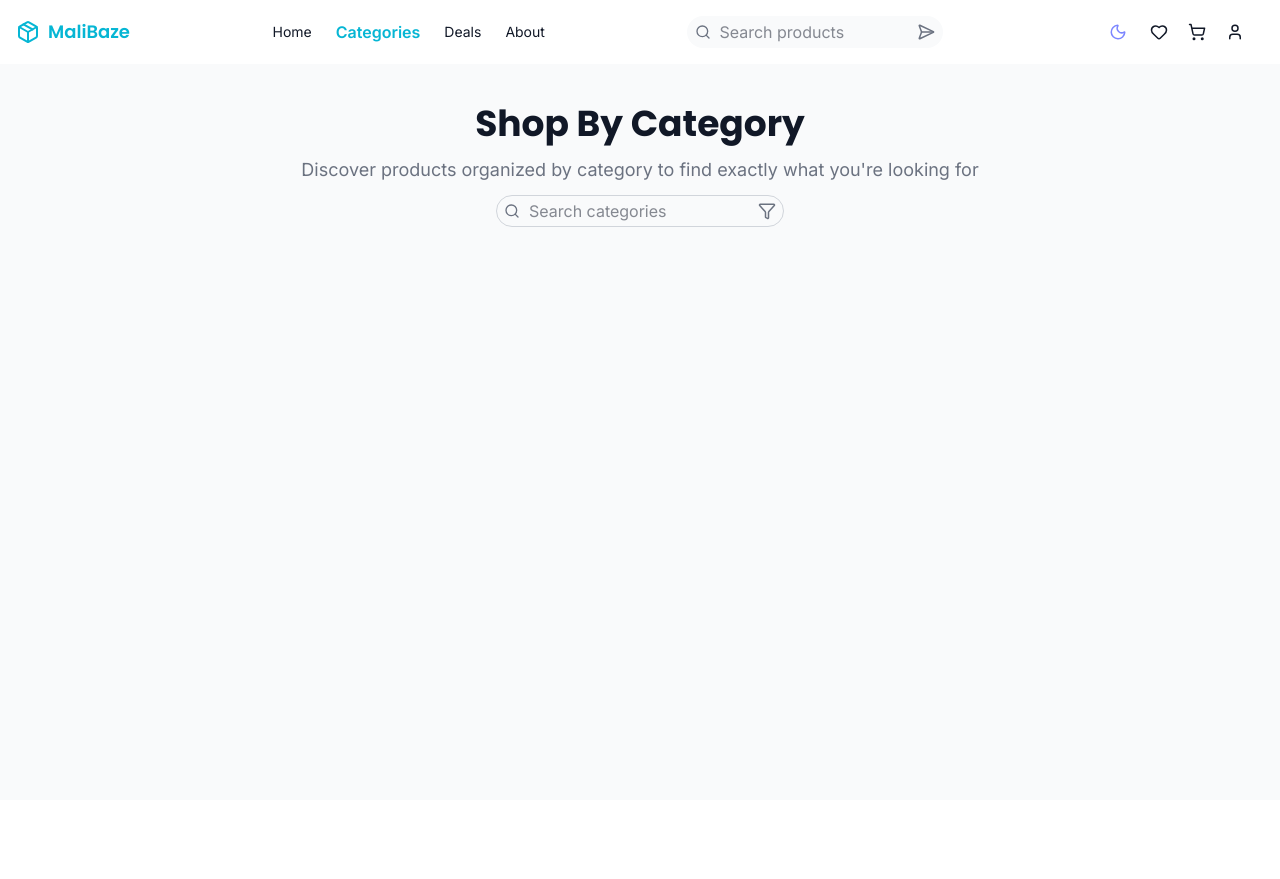
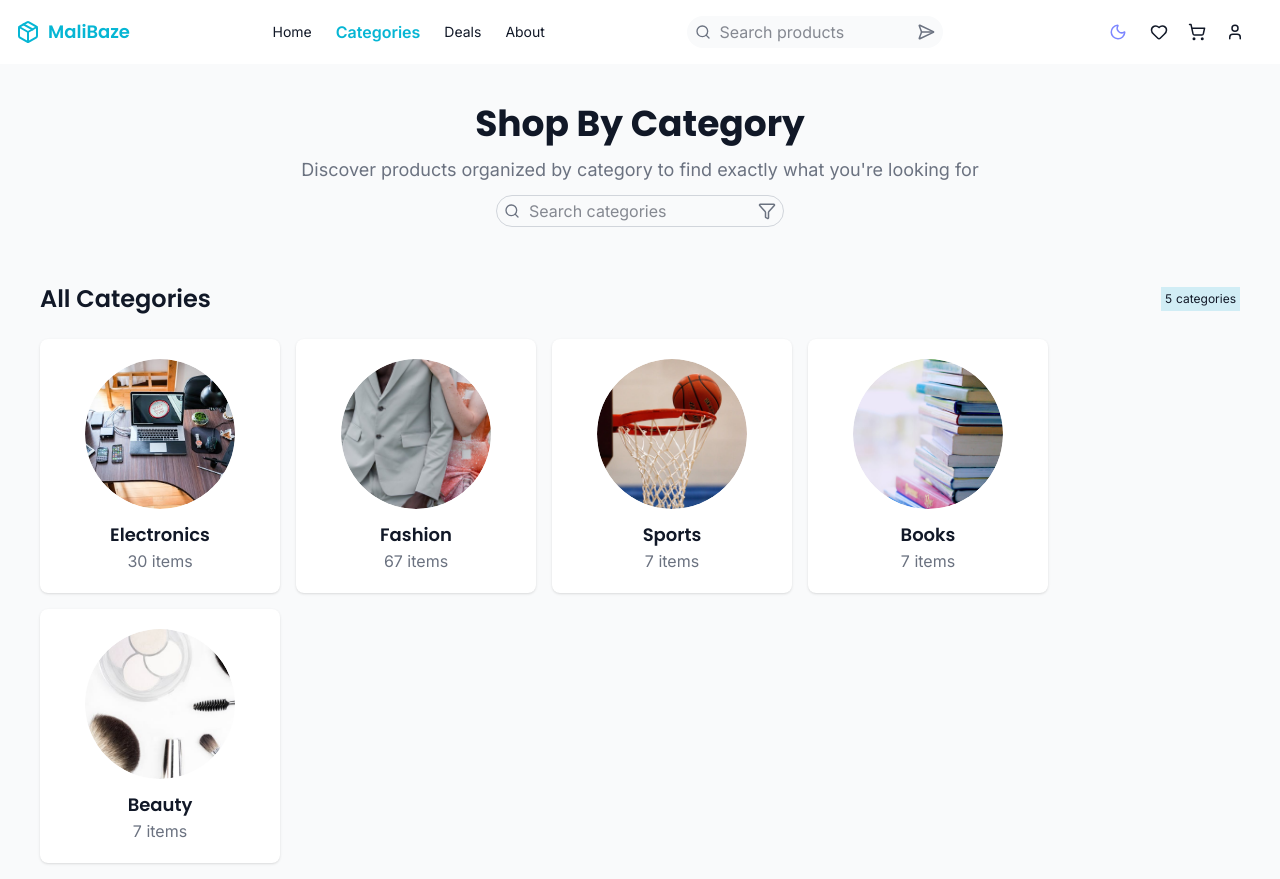
Before and after one commit to kiptalam1/MaliBaze, a React (Vite) app in the folder client/: page /categories in a window 1280 px wide. Before the commit the page ends 800 px from the top, so only its background shows below. Built offline with nearby package versions, Linux system fonts and the light colour scheme.

Commit message:
feat(catgories): display categories using dummy data.

```diff
--- a/client/src/App.tsx
+++ b/client/src/App.tsx
@@ -1,5 +1,5 @@
 import { Routes, Route } from "react-router-dom";
-import Navbar from "./components/ui/Navbar";
+import Navbar from "./components/common/Navbar";
 import HomePage from "./pages/HomePage";
 import CategoryPage from "./pages/CategoryPage";
 
--- /dev/null
+++ b/client/src/components/categories/AllCategories.tsx
@@ -0,0 +1,34 @@
+import ShopByCatCard from "../cards/ShopByCatCard";
+
+const AllCategories = () => {
+	const categories = [
+		{ imageSrc: "/electronics.jpg", category: "Electronics", count: 30 },
+		{ imageSrc: "/fashion.jpg", category: "Fashion", count: 67 },
+		{ imageSrc: "/sports.jpg", category: "Sports", count: 7 },
+		{ imageSrc: "/books.jpg", category: "Books", count: 7 },
+		{ imageSrc: "/beauty.jpg", category: "Beauty", count: 7 },
+	];
+	return (
+		<div className="px-4 sm:px-6 md:px-8 lg:px-10 py-4 space-y-6">
+			<div className="flex gap-5 justify-between items-center">
+				<h2 className="text-lg sm:text-2xl font-semibold">All Categories</h2>
+				<p className="text-xs p-1 bg-[var(--color-primary-lightest)] ">
+					<span className="mr-1 text-xs">{categories.length}</span>categories
+				</p>
+			</div>
+			<div className="flex flex-col sm:flex-row  items-center gap-4 flex-wrap ">
+				{categories.map((cat) => (
+					<ShopByCatCard
+						key={cat.category}
+						category={cat.category}
+						imageSrc={cat.imageSrc}
+						count={cat.count}
+						onClick={() => console.log("clicked")}
+					/>
+				))}
+			</div>
+		</div>
+	);
+};
+
+export default AllCategories;
--- a/client/src/components/ui/FeaturedProducts.tsx
+++ b/client/src/components/home/FeaturedProducts.tsx
@@ -1,5 +1,5 @@
 import { ArrowRight } from "lucide-react";
-import BouncyButton from "./BouncyButton";
+import BouncyButton from "../ui/BouncyButton";
 import ProductCard from "../cards/ProductCard";
 import { type ProductCardProps } from "../cards/ProductCard";
 
--- a/client/src/components/ui/Header.tsx
+++ b/client/src/components/home/Header.tsx
@@ -1,4 +1,4 @@
-import BouncyButton from "./BouncyButton";
+import BouncyButton from "../ui/BouncyButton";
 
 const Header = () => {
 	return (
--- a/client/src/pages/CategoryPage.tsx
+++ b/client/src/pages/CategoryPage.tsx
@@ -1,9 +1,11 @@
-import CategoryPageHeader from "../components/ui/CategoryPageHeader";
+import AllCategories from "../components/categories/AllCategories";
+import CategoryPageHeader from "../components/categories/CategoryPageHeader";
 
 const CategoryPage = () => {
 	return (
 		<div>
 			<CategoryPageHeader />
+			<AllCategories />
 		</div>
 	);
 };
```
Also changed, not shown: client/src/pages/HomePage.tsx (+5 -5 lines), client/src/components/categories/CategoryPageHeader.tsx (renamed from client/src/components/ui/CategoryPageHeader.tsx), client/src/components/common/Navbar.tsx (renamed from client/src/components/ui/Navbar.tsx), client/src/components/home/Footer.tsx (renamed from client/src/components/ui/Footer.tsx), client/src/components/home/SellingPoints.tsx (renamed from client/src/components/ui/SellingPoints.tsx), client/src/components/home/ShopByCategory.tsx (renamed from client/src/components/ui/ShopByCategory.tsx).
